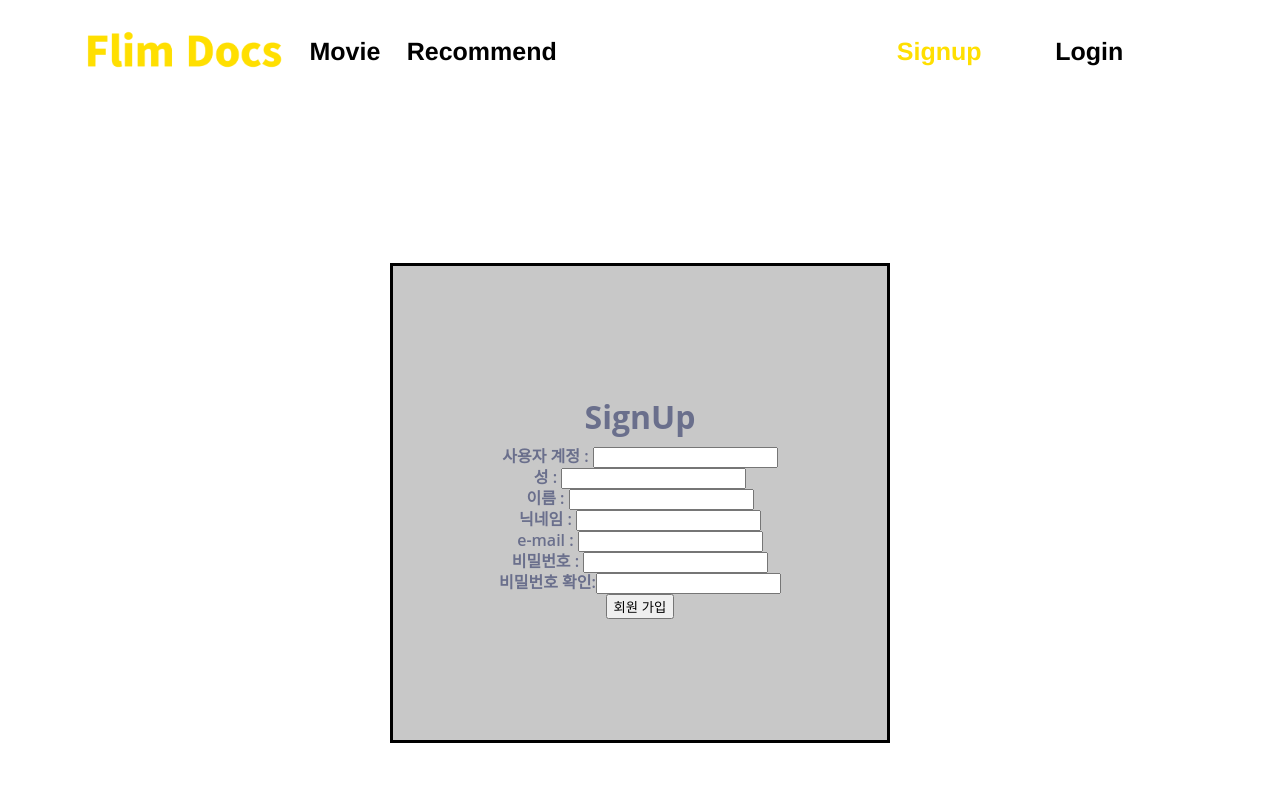
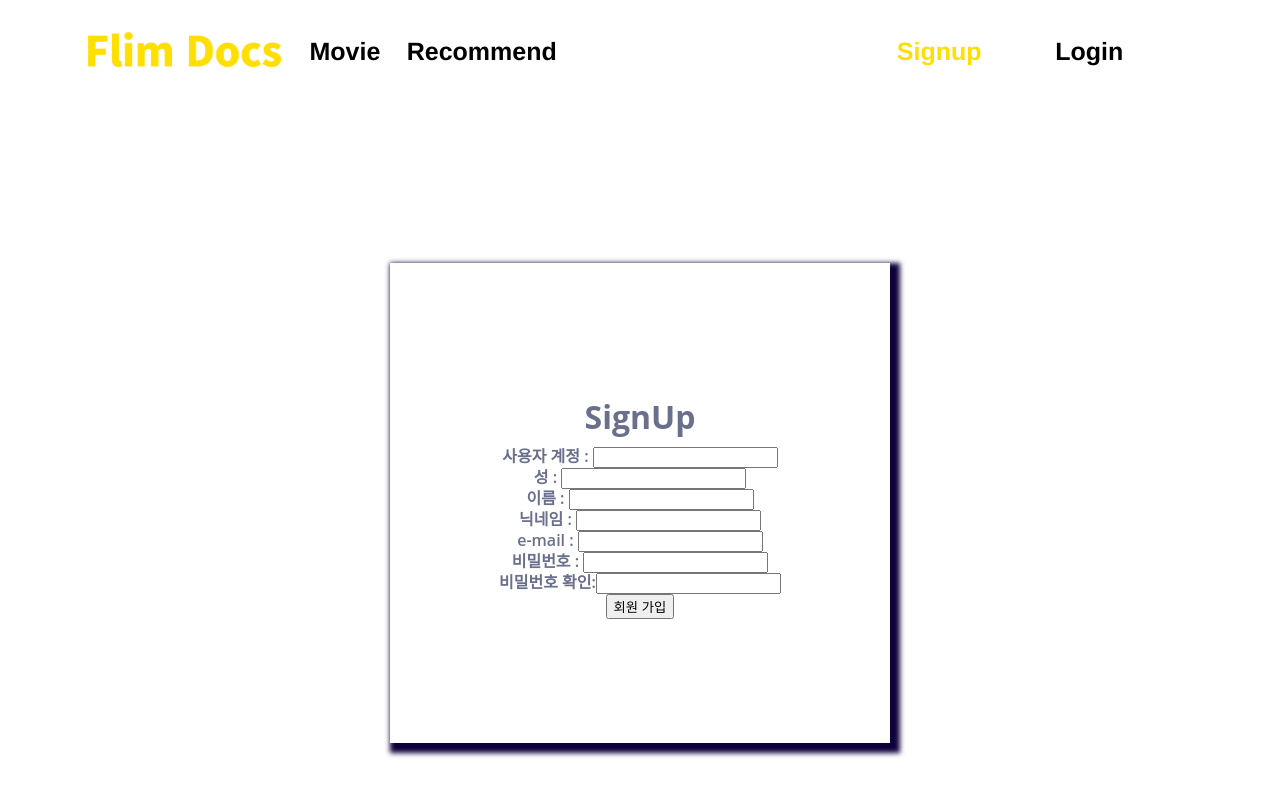
Before and after one commit to SuhyeokRoh/Film_Docs, a Vue app in the folder final-pjt-front/: page /accounts/signup in a window 1280 px wide. Shown: the top 796 px of the page. Built offline with nearby package versions, Linux system fonts and the light colour scheme.

Commit message:
Style: update box shadow 박스 쉐도우 추가

```diff
--- a/final-pjt-front/src/views/accounts/Signup.vue
+++ b/final-pjt-front/src/views/accounts/Signup.vue
@@ -97,10 +97,9 @@ export default {
 
   #signup {
     color:#6a6f8c;
-    background:#c8c8c8;
+    /* background:#c8c8c8; */
     font:600 16px/18px 'Open Sans',sans-serif;
-
-    border: 3px solid black;
+    box-shadow: 5px 5px 5px 5px #0f023b;
     width: 500px;
     height: 60%;
     display: flex;
```
